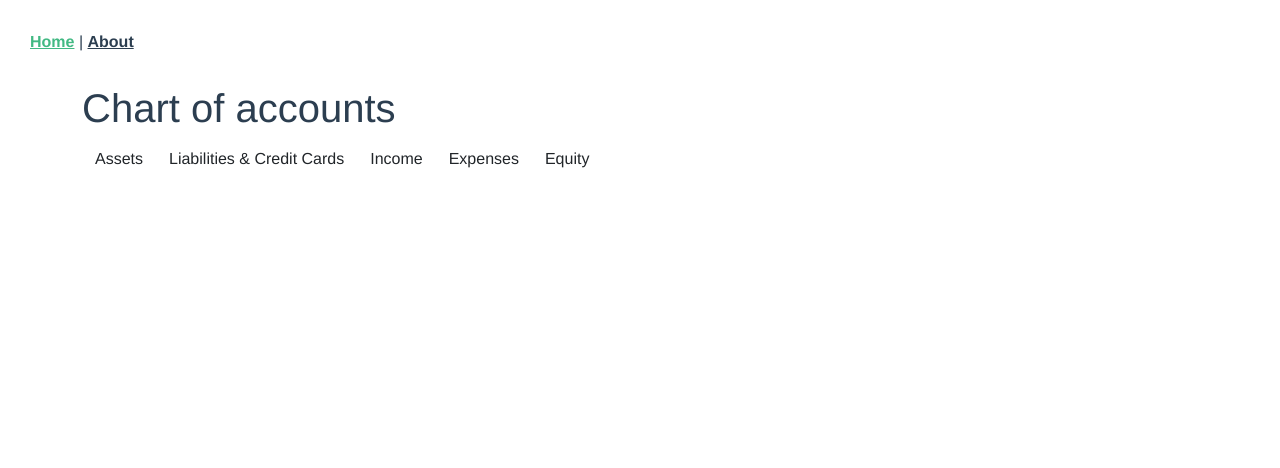
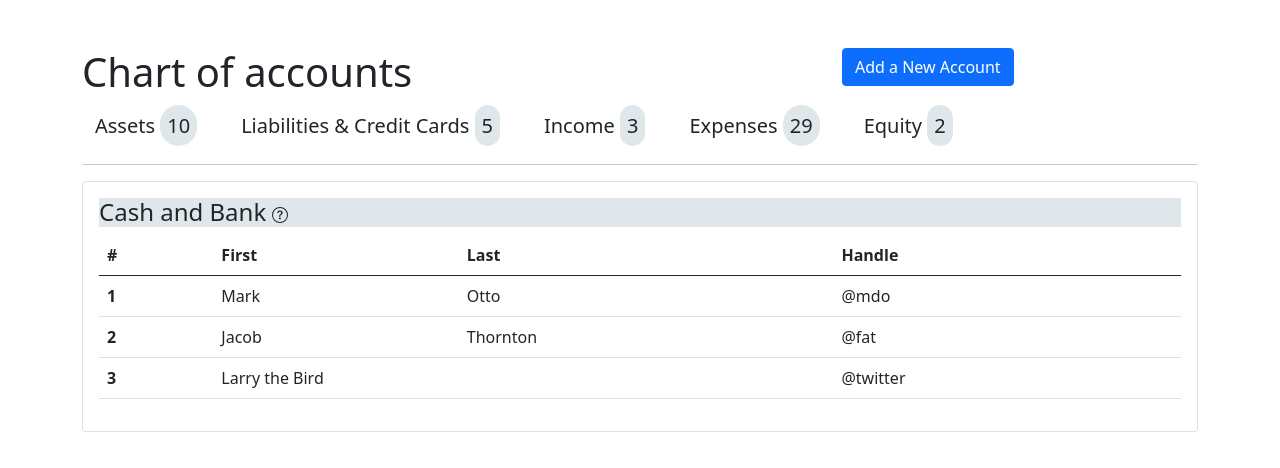
Before and after one commit to meraz007/Interview, a Vue app in the folder chart-of-accounts/: page / in a window 1280 px wide. Shown: the top 468 px of the page. Built offline with nearby package versions, Linux system fonts and the light colour scheme.

Commit message:
adding model

```diff
--- a/chart-of-accounts/package.json
+++ b/chart-of-accounts/package.json
@@ -8,6 +8,7 @@
     "lint": "vue-cli-service lint"
   },
   "dependencies": {
+    "bootstrap-icons": "^1.7.2",
     "core-js": "^3.6.5",
     "vue": "^3.0.0",
     "vue-router": "^4.0.0-0",
--- a/chart-of-accounts/src/App.vue
+++ b/chart-of-accounts/src/App.vue
@@ -1,29 +1,9 @@
 <template>
   <div id="nav">
-    <router-link to="/">Home</router-link> |
-    <router-link to="/about">About</router-link>
   </div>
   <router-view/>
 </template>
 
 <style>
-#app {
-  font-family: Avenir, Helvetica, Arial, sans-serif;
-  -webkit-font-smoothing: antialiased;
-  -moz-osx-font-smoothing: grayscale;
-  color: #2c3e50;
-}
 
-#nav {
-  padding: 30px;
-}
-
-#nav a {
-  font-weight: bold;
-  color: #2c3e50;
-}
-
-#nav a.router-link-exact-active {
-  color: #42b983;
-}
 </style>
--- a/chart-of-accounts/src/views/Home.vue
+++ b/chart-of-accounts/src/views/Home.vue
@@ -1,28 +1,103 @@
 <template>
   <div class="home">
-    <div class="container">
-      <h1>Chart of accounts</h1>
+    <div class="container my-5">
+      <div class="row justify-content-between">
+        <div class="col-md-4">
+          <h1>Chart of accounts</h1>
+        </div>
+        <div class="col-md-4 ">
+          <button class="btn btn-primary" data-bs-toggle="modal" data-bs-target="#staticBackdrop">Add a New Account </button>
+        </div>
+        <!-- Modal -->
+          <div class="modal fade" id="staticBackdrop" tabindex="-1" aria-labelledby="exampleModalLabel" aria-hidden="true">
+            <div class="modal-dialog">
+              <div class="modal-content">
+                <div class="modal-header">
+                  <h5 class="modal-title" id="exampleModalLabel">Add an Account</h5>
+                  <button type="button" class="btn-close" data-bs-dismiss="modal" aria-label="Close"></button>
+                </div>
+                <div class="modal-body">
+                  <form>
+                      <label>Account Type</label>
+                        <select class="form-select" aria-label="Default select example">
+                          <option selected>Open this select menu</option>
+                          <option value="1">One</option>
+                          <option value="2">Two</option>
+                          <option value="3">Three</option>
+                      </select>
+                      <label>Account Name</label>
+                      <input type="text" class="form-control">
+                      <label>Account ID</label>
+                      <input type="number" class="form-control">
+                      <label>Description</label>
+                      <textarea class="form-control" cols="30" rows="5"></textarea>
+                  </form>
+                </div>
+                <div class="modal-footer">
+                  <button type="button" class="btn btn-secondary" data-bs-dismiss="modal">Cancel</button>
+                  <button type="button" class="btn btn-primary">Save</button>
+                </div>
+              </div>
+            </div>
+          </div>
+      </div>
     <p>
-      <button class="btn" type="button" data-bs-toggle="collapse" data-bs-target="#collapseExample" aria-expanded="false" aria-controls="collapseExample">
-        Assets
+      <button class="btn btn-colapse" type="button" data-bs-toggle="collapse" data-bs-target="#collapseExample" aria-expanded="false" aria-controls="collapseExample">
+        Assets <span class="span_style">10</span>
       </button>
-      <button class="btn" type="button" data-bs-toggle="collapse" data-bs-target="#collapseExample" aria-expanded="false" aria-controls="collapseExample">
-        Liabilities & Credit Cards
+      <button class="btn btn-colapse" type="button" data-bs-toggle="collapse" data-bs-target="#collapseExample" aria-expanded="false" aria-controls="collapseExample">
+        Liabilities & Credit Cards <span class="span_style">5</span>
       </button>
-      <button class="btn" type="button" data-bs-toggle="collapse" data-bs-target="#collapseExample" aria-expanded="false" aria-controls="collapseExample">
-        Income
+      <button class="btn btn-colapse" type="button" data-bs-toggle="collapse" data-bs-target="#collapseExample" aria-expanded="false" aria-controls="collapseExample">
+        Income <span class="span_style">3</span>
       </button>
-      <button class="btn" type="button" data-bs-toggle="collapse" data-bs-target="#collapseExample" aria-expanded="false" aria-controls="collapseExample">
-        Expenses
+      <button class="btn btn-colapse" type="button" data-bs-toggle="collapse" data-bs-target="#collapseExample" aria-expanded="false" aria-controls="collapseExample">
+        Expenses <span class="span_style">29</span>
       </button>
-      <button class="btn" type="button" data-bs-toggle="collapse" data-bs-target="#collapseExample" aria-expanded="false" aria-controls="collapseExample">
-        Equity
+      <button class="btn btn-colapse" type="button" data-bs-toggle="collapse" data-bs-target="#collapseExample" aria-expanded="false" aria-controls="collapseExample">
+        Equity <span class="span_style">2</span>
       </button>
 
     </p>
-      <div class="collapse" id="collapseExample">
+    <hr>
+      <div class="collapse in show" id="collapseExample">
         <div class="card card-body">
-          Some placeholder content for the collapse component. This panel is hidden by default but revealed when the user activates the relevant trigger.
+          <h4 class="text-dark nClass">
+            Cash and Bank
+            <svg xmlns="http://www.w3.org/2000/svg" width="16" height="16" fill="currentColor" class="bi bi-question-circle" viewBox="0 0 16 16">
+              <path d="M8 15A7 7 0 1 1 8 1a7 7 0 0 1 0 14zm0 1A8 8 0 1 0 8 0a8 8 0 0 0 0 16z"/>
+              <path d="M5.255 5.786a.237.237 0 0 0 .241.247h.825c.138 0 .248-.113.266-.25.09-.656.54-1.134 1.342-1.134.686 0 1.314.343 1.314 1.168 0 .635-.374.927-.965 1.371-.673.489-1.206 1.06-1.168 1.987l.003.217a.25.25 0 0 0 .25.246h.811a.25.25 0 0 0 .25-.25v-.105c0-.718.273-.927 1.01-1.486.609-.463 1.244-.977 1.244-2.056 0-1.511-1.276-2.241-2.673-2.241-1.267 0-2.655.59-2.75 2.286zm1.557 5.763c0 .533.425.927 1.01.927.609 0 1.028-.394 1.028-.927 0-.552-.42-.94-1.029-.94-.584 0-1.009.388-1.009.94z"/>
+            </svg>
+          </h4>
+         <table class="table table-hover">
+        <thead>
+          <tr>
+            <th scope="col">#</th>
+            <th scope="col">First</th>
+            <th scope="col">Last</th>
+            <th scope="col">Handle</th>
+          </tr>
+        </thead>
+        <tbody>
+          <tr>
+            <th scope="row">1</th>
+            <td>Mark</td>
+            <td>Otto</td>
+            <td>@mdo</td>
+          </tr>
+          <tr>
+            <th scope="row">2</th>
+            <td>Jacob</td>
+            <td>Thornton</td>
+            <td>@fat</td>
+          </tr>
+          <tr>
+            <th scope="row">3</th>
+            <td colspan="2">Larry the Bird</td>
+            <td>@twitter</td>
+          </tr>
+        </tbody>
+</table>
         </div>
       </div>
     </div>
@@ -38,3 +113,20 @@ export default {
   }
 }
 </script>
+<style scoped>
+.span_style{
+  background-color: #E0E7EB;
+  padding: 7px;
+  border-radius: 50px 50px 50px 50px;
+}
+.nClass{
+  background-color: #E0E7EB;
+}
+.btn-colapse{
+  padding-right: 30px;
+  font-size: 20px;
+}
+.btn-colapse:hover{
+  border-bottom: 5px solid #E0E7EB;
+}
+</style>
```
Also changed, not shown: 1 other file (tests, documents, lock files or other folders).
